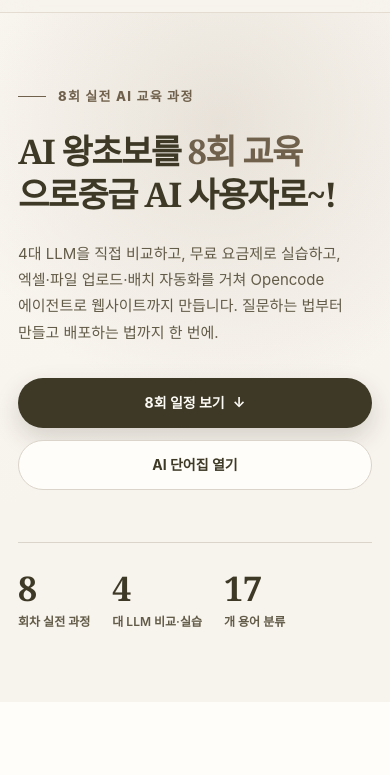
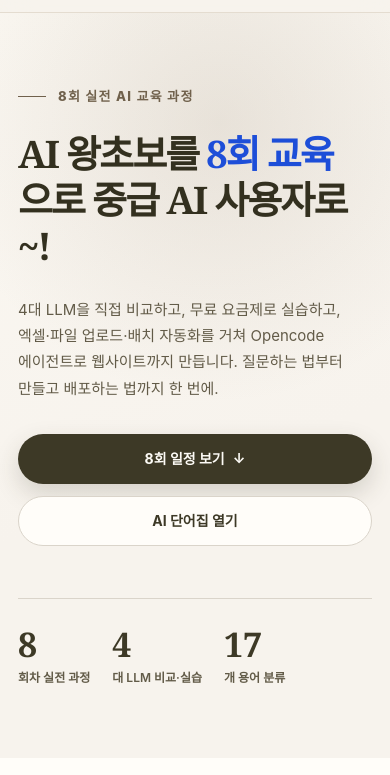
Before and after one commit to krgpt/aiedu, a plain HTML site: page index.html in a window 390 px wide. Shown: the part 60-835 px from the top of the page. Drawn offline with Linux system fonts and the light colour scheme; a web font is replaced by a local one.

Commit message:
Emphasize hero slogan with blue session accent

```diff
--- a/styles.css
+++ b/styles.css
@@ -74,9 +74,9 @@ button{cursor:pointer}
 .hero-inner{display:grid;grid-template-columns:1.15fr .85fr;align-items:center;gap:56px;position:relative}
 .eyebrow{display:flex;align-items:center;gap:12px;margin:0 0 22px;font-size:13px;font-weight:800;letter-spacing:.1em;color:var(--accent)}
 .eyebrow-line{width:28px;height:1px;background:var(--accent)}
-.hero h1{font-family:var(--serif);font-size:clamp(38px,5.4vw,68px);line-height:1.28;letter-spacing:-.045em;margin:0 0 24px;color:var(--olive)}
-.hero h1 em{font-style:normal;position:relative;color:var(--accent);white-space:nowrap}
-.hero h1 em::after{content:"";position:absolute;left:0;right:0;bottom:4px;height:10px;background:rgba(175,161,143,.38);z-index:-1}
+.hero h1{font-family:var(--serif);font-size:clamp(44px,6.2vw,78px);line-height:1.22;letter-spacing:-.05em;margin:0 0 28px;color:var(--ink);font-weight:700}
+.hero h1 em{font-style:normal;position:relative;color:#1D4ED8;white-space:nowrap;font-weight:800}
+.hero h1 em::after{content:"";position:absolute;left:-2px;right:-2px;bottom:6px;height:12px;background:rgba(175,161,143,.5);border-radius:4px;z-index:-1}
 .hero-desc{max-width:620px;margin:0 0 32px;font-size:17px;color:var(--ink-soft)}
 .hero-actions{display:flex;flex-wrap:wrap;gap:12px}
 .hero-facts{display:flex;gap:36px;list-style:none;margin:52px 0 0;padding:28px 0 0;border-top:1px solid var(--sand)}
@@ -289,7 +289,7 @@ code{padding:2px 6px;border-radius:4px;background:#EDE6DA;font-size:.9em;color:v
 }
 @media(max-width:520px){
   body{font-size:15px}
-  .hero h1{font-size:34px}
+  .hero h1{font-size:38px}
   .hero-desc{font-size:15px}
   .hero-actions .btn{width:100%}
   .journey{grid-template-columns:1fr}
```
Also changed, not shown: index.html (+1 -1 lines).
